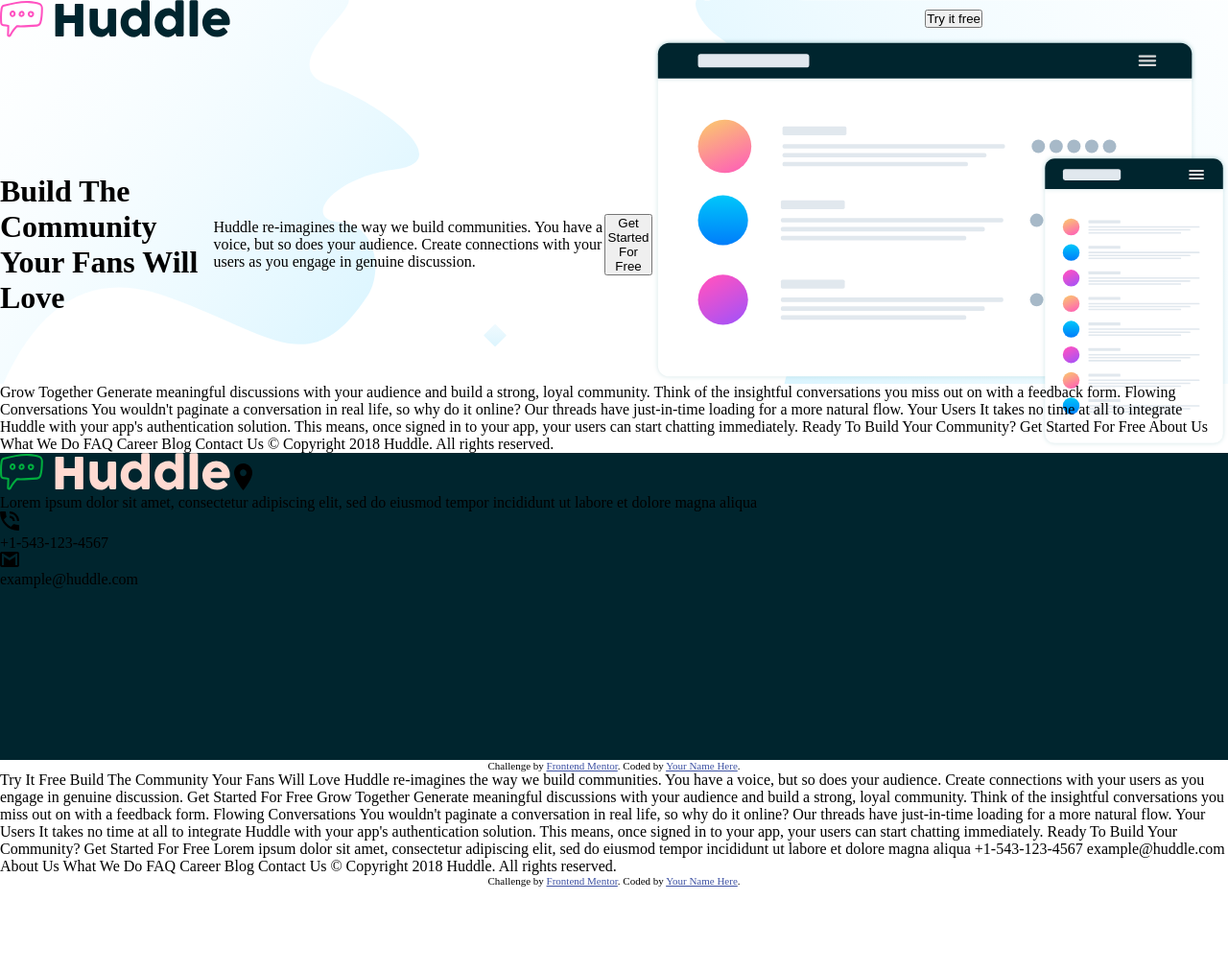
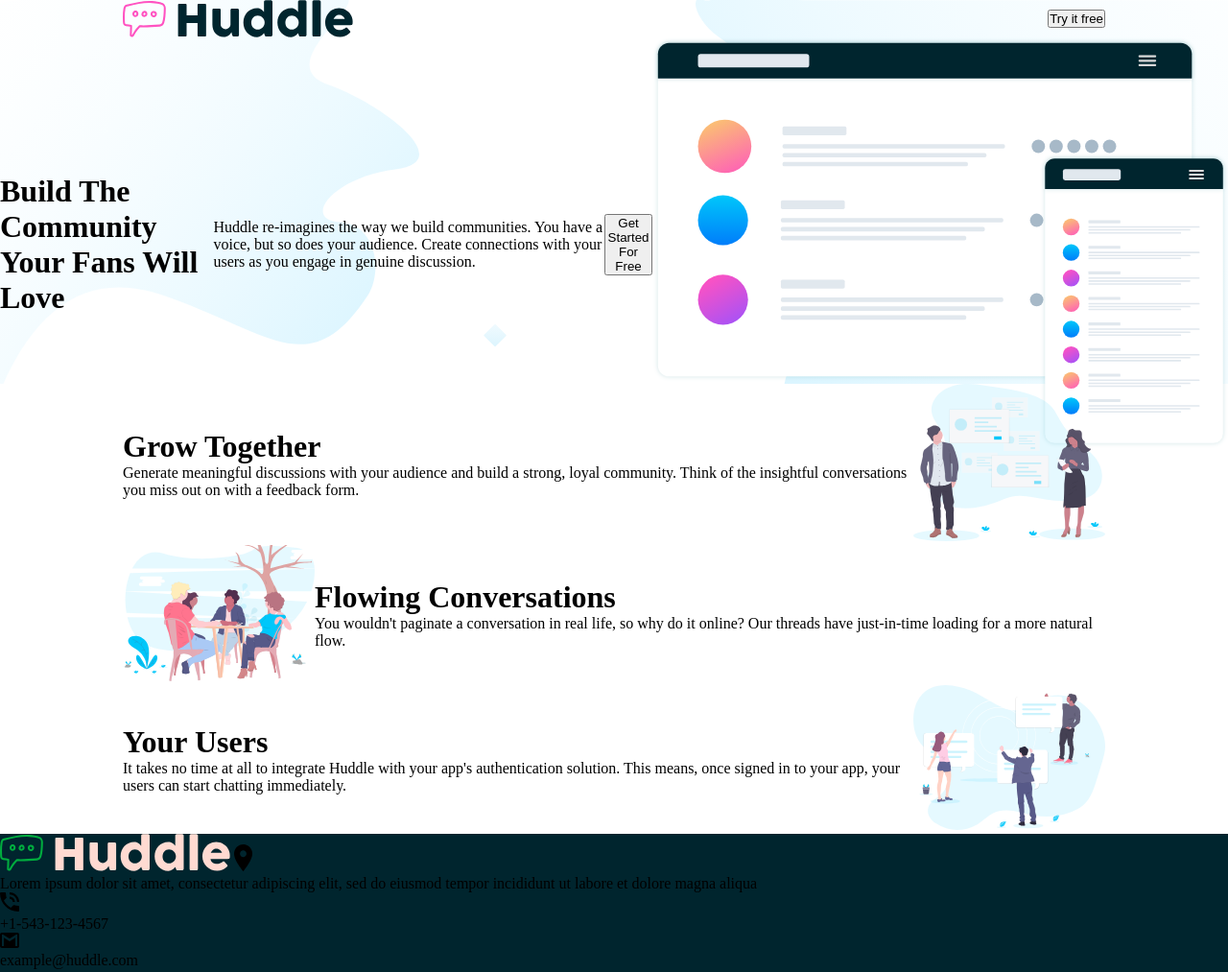
Before and after one commit to hellenjames/huddle-landing, a plain HTML site: page index.html in a window 1280 px wide. Shown: the top 1013 px of the page at 96% size. Before the commit the page ends 924 px from the top, so only its background shows below. Drawn offline with Linux system fonts and the light colour scheme.

Commit message:
changed the structure of the main section

```diff
--- a/index.html
+++ b/index.html
@@ -56,19 +56,101 @@
         </div>
       </hero>
     </header>
+
     <!-- /*main part*/ -->
-    <section>
-      Grow Together Generate meaningful discussions with your audience and build
-      a strong, loyal community. Think of the insightful conversations you miss
-      out on with a feedback form. Flowing Conversations You wouldn't paginate a
-      conversation in real life, so why do it online? Our threads have
-      just-in-time loading for a more natural flow. Your Users It takes no time
-      at all to integrate Huddle with your app's authentication solution. This
-      means, once signed in to your app, your users can start chatting
-      immediately. Ready To Build Your Community? Get Started For Free About Us
-      What We Do FAQ Career Blog Contact Us &copy; Copyright 2018 Huddle. All
-      rights reserved.
+    <main>
+      <div class="container">
+        <div class="main__container">
+          <div class="main__container__card">
+            <div class="main__container__card--left">
+              <h1>Grow Together</h1>
+              <p>
+                Generate meaningful discussions with your audience and build a
+                strong, loyal community. Think of the insightful conversations
+                you miss out on with a feedback form.
+              </p>
+            </div>
+            <div class="main__container__card--right">
+              <img src="images/illustration-grow-together.svg" width="200" />
+            </div>
+          </div>
+          <div class="main__container__card">
+            <div class="main__container__card--left">
+              <img
+                src="images/illustration-flowing-conversation.svg"
+                width="200"
+              />
+            </div>
+            <div class="main__container__card--right">
+              <h1>Flowing Conversations</h1>
+              <p>
+                You wouldn't paginate a conversation in real life, so why do it
+                online? Our threads have just-in-time loading for a more natural
+                flow.
+              </p>
+            </div>
+          </div>
+          <div class="main__container__card">
+            <div class="main__container__card--left">
+              <h1>Your Users</h1>
+              <p>
+                It takes no time at all to integrate Huddle with your app's
+                authentication solution. This means, once signed in to your app,
+                your users can start chatting immediately.
+              </p>
+            </div>
+            <div class="main__container__card--right">
+              <img src="images/illustration-your-users.svg" width="200" />
+            </div>
+          </div>
+        </div>
+      </div>
+    </main>
+    <!-- <div class="main__content__images">
+    <section class="grow">
+      <div class="grow__content">
+
+      <h1>Grow Together</h1>
+      <p> Generate meaningful discussions with your audience and build
+        a strong, loyal community. Think of the insightful conversations you miss
+        out on with a feedback form.</p>
+        <img src="images/illustration-grow-together.svg"width=200>
+
+      </div>
     </section>
+    <section class="conversation">
+        <div class="conversation__content">
+        <div class="conversation__content__left"></div>
+        <h1>Flowing Conversations</h1>
+        <p>You wouldn't paginate a
+          conversation in real life, so why do it online? Our threads have
+          just-in-time loading for a more natural flow.</p>
+        </div>
+        </div>
+      </section>
+        <section class="users">
+          <div class="users__content">
+          <div class="users__content__content">
+          <h1> Your Users </h1>
+          <p>It takes no time
+            at all to integrate Huddle with your app's authentication solution. This
+            means, once signed in to your app, your users can start chatting
+            immediately.</p>
+            </div>
+          </div>
+          </section>
+          <section class="content">
+            <div class="content__center">
+            <h1>Ready To Build Your Community?</h1>
+          </div>
+          </section>
+
+          <section class="btn__content">
+            <div class="btn">
+            <button>Get Started For Free </button>
+          </div>
+          </section> -->
+
     <!-- <-- /*footer part*/ -->
     <footer>
       <div class="foot__container">
@@ -95,78 +177,4 @@
       </p>
     </footer>
   </body>
-  <!-- Feel free to remove these styles or customise in your own stylesheet 👍 -->
-  <style>
-    .attribution { font-size: 11px; text-align: center; }
-    .attribution a { color: hsl(228, 45%, 44%); }
-  </style>
-</head>
-<body>
-<!-- /*header part*/ -->
-<nav>
-  <div class="nav__part">
-    <div class="nav__container">
-
-    </div>
-  </div>
-  <div class="hero__section">
-    <div class="hero__container">
-    </div>
-  </div>
-</nav>
-<!-- /*main part*/ -->
-<section>
-  Try It Free
-
-  Build The Community Your Fans Will Love
-
-  Huddle re-imagines the way we build communities. You have a voice, but so does your audience.
-  Create connections with your users as you engage in genuine discussion.
-
-  Get Started For Free
-
-  Grow Together
-
-  Generate meaningful discussions with your audience and build a strong, loyal community.
-  Think of the insightful conversations you miss out on with a feedback form.
-
-  Flowing Conversations
-
-  You wouldn't paginate a conversation in real life, so why do it online? Our threads
-  have just-in-time loading for a more natural flow.
-
-  Your Users
-
-  It takes no time at all to integrate Huddle with your app's authentication solution.
-  This means, once signed in to your app, your users can start chatting immediately.
-
-  Ready To Build Your Community?
-
-  Get Started For Free
-
-  Lorem ipsum dolor sit amet, consectetur adipiscing elit, sed do eiusmod tempor
-  incididunt ut labore et dolore magna aliqua
-
-  +1-543-123-4567
-  example@huddle.com
-
-  About Us
-  What We Do
-  FAQ
-
-  Career
-  Blog
-  Contact Us
-
-  &copy; Copyright 2018 Huddle. All rights reserved.
-</section>
-<!-- /*footer part*/ -->
-  <footer>
-
-    <p class="attribution">
-      Challenge by <a href="https://www.frontendmentor.io?ref=challenge" target="_blank">Frontend Mentor</a>.
-      Coded by <a href="#">Your Name Here</a>.
-    </p>
-  </footer>
-</body>
 </html>
--- a/sass/sections/_main.scss
+++ b/sass/sections/_main.scss
@@ -1,9 +1,5 @@
-.grow__content{
-    display: flex;
+@use "../utilities/variables" as *;
+@use "../utilities/mixins" as *;
+.main__container__card{
+    @include flex(space-between,center);
 }
-.conversation__content{
-    display: flex;
-}
-.users__content{
-    display: flex;
-}
--- a/sass/utilities/_base.scss
+++ b/sass/utilities/_base.scss
@@ -5,4 +5,5 @@
 }
 .container{
     width: 80%;
+    margin:0 auto;
 }
```
Also changed, not shown: content.txt (added), css/style.css.
